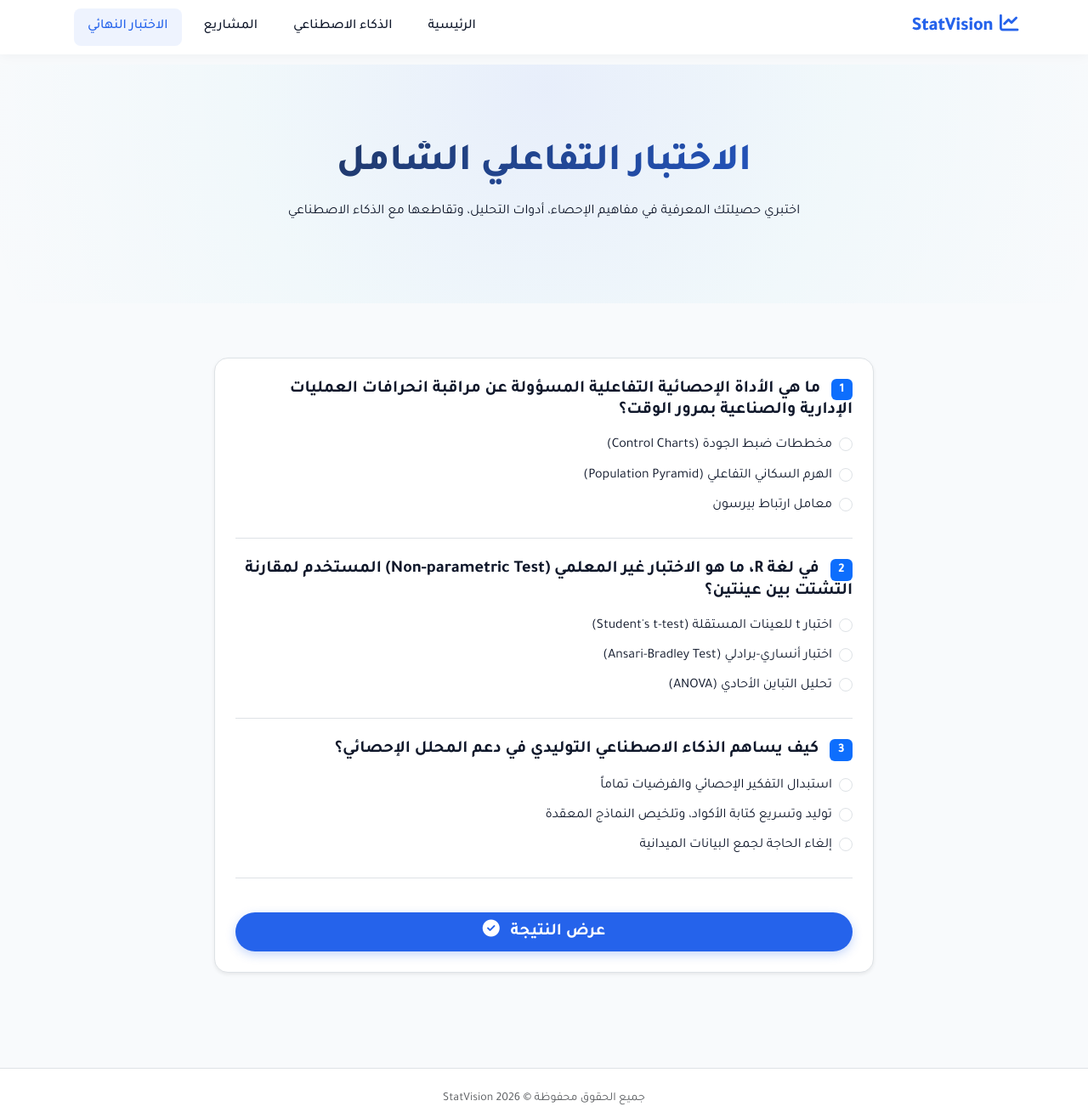
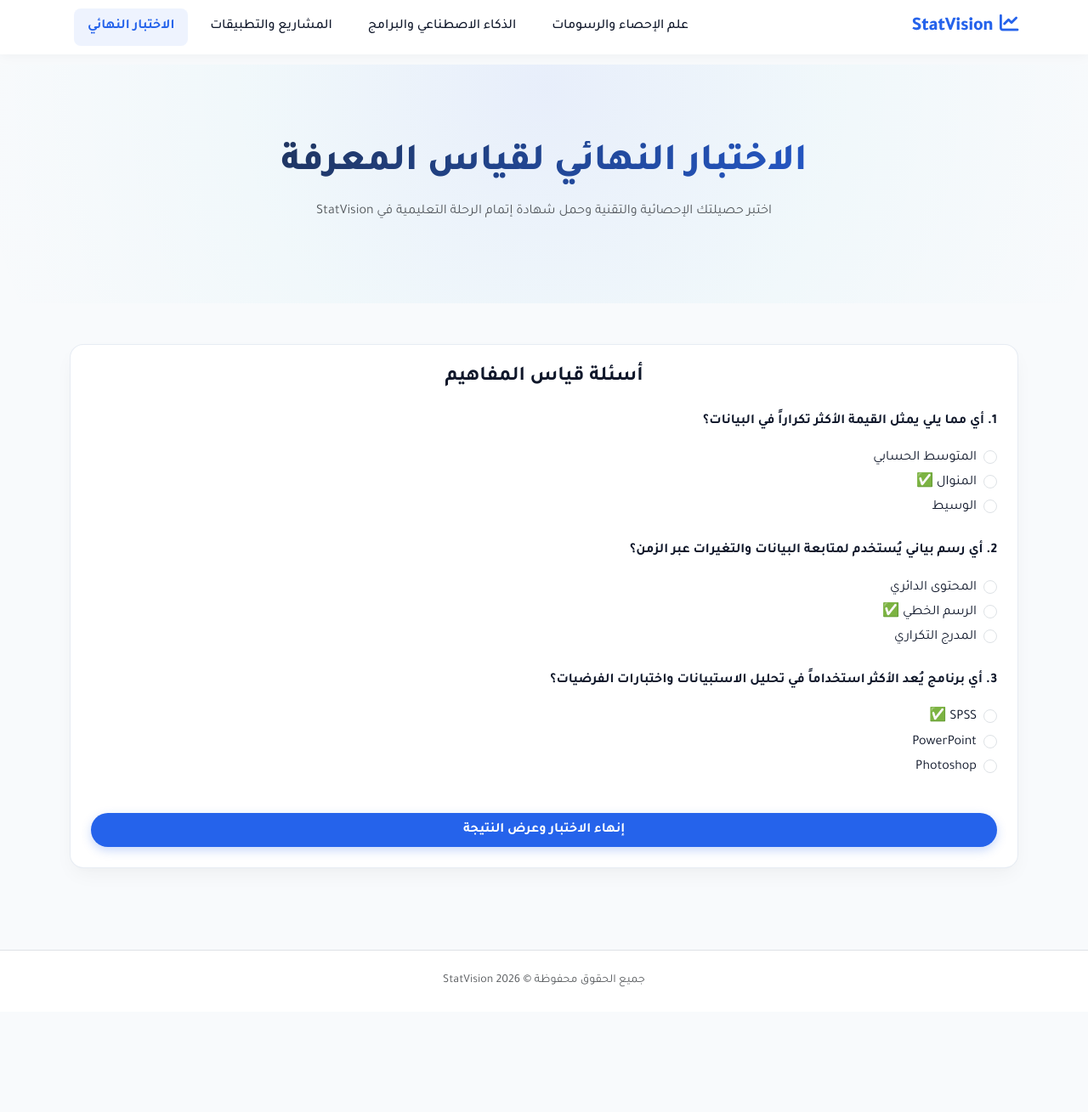
Before and after one commit to fayzta307-cell/StatVision, a plain HTML site: page quiz.html in a window 1280 px wide. Shown: the whole page at 85% size. After the commit the page ends 1191 px from the top, so only its background shows below. Drawn offline with nearby package versions, Linux system fonts and the light colour scheme.

Commit message:
Update quiz.html

```diff
--- a/quiz.html
+++ b/quiz.html
@@ -3,21 +3,17 @@
 <head>
   <meta charset="UTF-8">
   <meta name="viewport" content="width=device-width, initial-scale=1.0">
-  <title>StatVision | الاختبار التفاعلي</title>
+  <title>StatVision | الاختبار النهائي</title>
 
-  <!-- Bootstrap 5 RTL CSS -->
   <link rel="stylesheet" href="https://cdn.jsdelivr.net/npm/bootstrap@5.3.0/dist/css/bootstrap.rtl.min.css">
-  <!-- FontAwesome Icons -->
   <link rel="stylesheet" href="https://cdnjs.cloudflare.com/ajax/libs/font-awesome/6.4.0/css/all.min.css">
-  <!-- ملف التنسيقات الخاص بك -->
   <link rel="stylesheet" href="css/style.css">
 </head>
 <body>
 
-  <!-- شريط تقدم التمرير -->
   <div id="progress-bar"></div>
 
-  <!-- القائمة العلوية Navbar -->
+  <!-- Navbar -->
   <nav class="navbar navbar-expand-lg fixed-top">
     <div class="container">
       <a class="navbar-brand" href="index.html"><i class="fa-solid fa-chart-line me-2"></i>StatVision</a>
@@ -26,132 +22,90 @@
       </button>
       <div class="collapse navbar-collapse" id="navbarNav">
         <ul class="navbar-nav ms-auto">
-          <li class="nav-item"><a class="nav-link" href="index.html">الرئيسية</a></li>
-          <li class="nav-item"><a class="nav-link" href="ai.html">الذكاء الاصطناعي</a></li>
-          <li class="nav-item"><a class="nav-link" href="projects.html">المشاريع</a></li>
-          <li class="nav-item"><a class="nav-link active" href="quiz.html">الاختبار النهائي</a></li>
+          <li class="nav-item"><a class="nav-link" href="index.html">علم الإحصاء والرسومات</a></li>
+          <li class="nav-item"><a class="nav-link" href="ai.html">الذكاء الاصطناعي والبرامج</a></li>
+          <li class="nav-item"><a class="nav-link" href="projects.html">المشاريع والتطبيقات</a></li>
+          <li class="nav-item"><a class="nav-link active text-primary fw-bold" href="quiz.html">الاختبار النهائي</a></li>
         </ul>
       </div>
     </div>
   </nav>
 
-  <!-- الهيرو -->
+  <!-- Hero Section -->
   <section class="hero-section text-center">
     <div class="container">
-      <h1 class="hero-title mb-3">الاختبار التفاعلي الشامل</h1>
-      <p class="hero-subtitle mb-4">اختبري حصيلتك المعرفية في مفاهيم الإحصاء، أدوات التحليل، وتقاطعها مع الذكاء الاصطناعي</p>
+      <h1 class="hero-title mb-3">الاختبار النهائي لقياس المعرفة</h1>
+      <p class="text-muted mb-4">اختبر حصيلتك الإحصائية والتقنية وحمل شهادة إتمام الرحلة التعليمية في StatVision</p>
     </div>
   </section>
 
-  <!-- قسم الاختبار -->
+  <!-- Quiz Box -->
   <section class="py-5">
-    <div class="container py-3" style="max-width: 800px;">
+    <div class="container max-w-800">
+      <div class="custom-card p-4" id="quiz-box">
+        <h4 class="fw-bold mb-4 text-center">أسئلة قياس المفاهيم</h4>
 
-      <div class="quiz-container shadow-sm p-4 bg-white rounded-4 border">
-        <form id="quizForm">
+        <!-- Q1 -->
+        <div class="mb-4">
+          <p class="fw-bold">1. أي مما يلي يمثل القيمة الأكثر تكراراً في البيانات؟</p>
+          <div class="form-check"><input class="form-check-input" type="radio" name="q1" value="0"><label class="form-check-label">المتوسط الحسابي</label></div>
+          <div class="form-check"><input class="form-check-input" type="radio" name="q1" value="1"><label class="form-check-label">المنوال ✅</label></div>
+          <div class="form-check"><input class="form-check-input" type="radio" name="q1" value="0"><label class="form-check-label">الوسيط</label></div>
+        </div>
 
-          <!-- السؤال الأول -->
-          <div class="mb-4 pb-3 border-bottom">
-            <h5 class="fw-bold mb-3"><span class="badge bg-primary me-2">1</span> ما هي الأداة الإحصائية التفاعلية المسؤولة عن مراقبة انحرافات العمليات الإدارية والصناعية بمرور الوقت؟</h5>
-            <div class="form-check my-2">
-              <input class="form-check-input" type="radio" name="q1" id="q1a" value="a">
-              <label class="form-check-label" for="q1a">مخططات ضبط الجودة (Control Charts)</label>
-            </div>
-            <div class="form-check my-2">
-              <input class="form-check-input" type="radio" name="q1" id="q1b" value="b">
-              <label class="form-check-label" for="q1b">الهرم السكاني التفاعلي (Population Pyramid)</label>
-            </div>
-            <div class="form-check my-2">
-              <input class="form-check-input" type="radio" name="q1" id="q1c" value="c">
-              <label class="form-check-label" for="q1c">معامل ارتباط بيرسون</label>
-            </div>
-          </div>
+        <!-- Q2 -->
+        <div class="mb-4">
+          <p class="fw-bold">2. أي رسم بياني يُستخدم لمتابعة البيانات والتغيرات عبر الزمن؟</p>
+          <div class="form-check"><input class="form-check-input" type="radio" name="q2" value="0"><label class="form-check-label">المحتوى الدائري</label></div>
+          <div class="form-check"><input class="form-check-input" type="radio" name="q2" value="1"><label class="form-check-label">الرسم الخطي ✅</label></div>
+          <div class="form-check"><input class="form-check-input" type="radio" name="q2" value="0"><label class="form-check-label">المدرج التكراري</label></div>
+        </div>
 
-          <!-- السؤال الثاني -->
-          <div class="mb-4 pb-3 border-bottom">
-            <h5 class="fw-bold mb-3"><span class="badge bg-primary me-2">2</span> في لغة R، ما هو الاختبار غير المعلمي (Non-parametric Test) المستخدم لمقارنة التشتت بين عينتين؟</h5>
-            <div class="form-check my-2">
-              <input class="form-check-input" type="radio" name="q2" id="q2a" value="a">
-              <label class="form-check-label" for="q2a">اختبار t للعينات المستقلة (Student's t-test)</label>
-            </div>
-            <div class="form-check my-2">
-              <input class="form-check-input" type="radio" name="q2" id="q2b" value="b">
-              <label class="form-check-label" for="q2b">اختبار أنساري-برادلي (Ansari-Bradley Test)</label>
-            </div>
-            <div class="form-check my-2">
-              <input class="form-check-input" type="radio" name="q2" id="q2c" value="c">
-              <label class="form-check-label" for="q2c">تحليل التباين الأحادي (ANOVA)</label>
-            </div>
-          </div>
+        <!-- Q3 -->
+        <div class="mb-4">
+          <p class="fw-bold">3. أي برنامج يُعد الأكثر استخداماً في تحليل الاستبيانات واختبارات الفرضيات؟</p>
+          <div class="form-check"><input class="form-check-input" type="radio" name="q3" value="1"><label class="form-check-label">SPSS ✅</label></div>
+          <div class="form-check"><input class="form-check-input" type="radio" name="q3" value="0"><label class="form-check-label">PowerPoint</label></div>
+          <div class="form-check"><input class="form-check-input" type="radio" name="q3" value="0"><label class="form-check-label">Photoshop</label></div>
+        </div>
 
-          <!-- السؤال الثالث -->
-          <div class="mb-4 pb-3 border-bottom">
-            <h5 class="fw-bold mb-3"><span class="badge bg-primary me-2">3</span> كيف يساهم الذكاء الاصطناعي التوليدي في دعم المحلل الإحصائي؟</h5>
-            <div class="form-check my-2">
-              <input class="form-check-input" type="radio" name="q3" id="q3a" value="a">
-              <label class="form-check-label" for="q3a">استبدال التفكير الإحصائي والفرضيات تماماً</label>
-            </div>
-            <div class="form-check my-2">
-              <input class="form-check-input" type="radio" name="q3" id="q3b" value="b">
-              <label class="form-check-label" for="q3b">توليد وتسريع كتابة الأكواد، وتلخيص النماذج المعقدة</label>
-            </div>
-            <div class="form-check my-2">
-              <input class="form-check-input" type="radio" name="q3" id="q3c" value="c">
-              <label class="form-check-label" for="q3c">إلغاء الحاجة لجمع البيانات الميدانية</label>
-            </div>
-          </div>
-
-          <button type="button" onclick="calculateScore()" class="btn btn-primary btn-lg rounded-pill w-100 mt-3">عرض النتيجة <i class="fa-solid fa-check-circle ms-2"></i></button>
-        </form>
-
-        <!-- النتيجة -->
-        <div id="resultBox" class="alert mt-4 text-center d-none" role="alert"></div>
+        <button class="btn btn-primary w-100 rounded-pill fw-bold py-2 mt-3" onclick="submitQuiz()">إنهاء الاختبار وعرض النتيجة</button>
       </div>
 
+      <!-- Result Card -->
+      <div class="custom-card p-4 text-center d-none mt-4" id="result-box">
+        <h3 class="fw-bold text-success mb-2">🎉 تهانينا! أكملت الاختبار بنجاح</h3>
+        <p class="fs-4 fw-bold text-dark" id="score-text">درجتك: 3 / 3</p>
+
+        <hr class="my-4">
+
+        <h5 class="fw-bold mb-3">ماذا تعلمت من منصة StatVision؟</h5>
+        <div class="row g-2 text-start small mb-4">
+          <div class="col-md-6">✔ فهم مفاهيم الإحصاء الوصفي والاستدلالي.</div>
+          <div class="col-md-6">✔ اختيار الرسم البياني المناسب للبيانات.</div>
+          <div class="col-md-6">✔ استخدام AI في تسريع التحليل البرمجي.</div>
+          <div class="col-md-6">✔ الربط بين البرامج الإحصائية والمشاريع الواقعية.</div>
+        </div>
+
+        <button class="btn btn-outline-primary rounded-pill px-4" onclick="window.print()"><i class="fa-solid fa-download me-2"></i>تحميل شهادة إتمام رمزية</button>
+      </div>
     </div>
   </section>
 
-  <!-- الفوتر -->
+  <script>
+    function submitQuiz() {
+      document.getElementById('quiz-box').classList.add('d-none');
+      document.getElementById('result-box').classList.remove('d-none');
+    }
+  </script>
+
+  <!-- Footer -->
   <footer class="bg-white border-top py-4 text-center mt-5">
     <div class="container">
       <p class="text-muted small mb-0">جميع الحقوق محفوظة © StatVision 2026</p>
     </div>
   </footer>
 
-  <!-- Scripts -->
   <script src="https://cdn.jsdelivr.net/npm/bootstrap@5.3.0/dist/js/bootstrap.bundle.min.js"></script>
-  <script>
-    function calculateScore() {
-      let score = 0;
-      const total = 3;
-
-      const q1 = document.querySelector('input[name="q1"]:checked');
-      const q2 = document.querySelector('input[name="q2"]:checked');
-      const q3 = document.querySelector('input[name="q3"]:checked');
-
-      if (!q1 || !q2 || !q3) {
-        alert("يرجى الإجابة على جميع الأسئلة قبل عرض النتيجة!");
-        return;
-      }
-
-      if (q1.value === 'a') score++;
-      if (q2.value === 'b') score++;
-      if (q3.value === 'b') score++;
-
-      const resultBox = document.getElementById('resultBox');
-      resultBox.classList.remove('d-none', 'alert-success', 'alert-warning', 'alert-danger');
-
-      if (score === total) {
-        resultBox.classList.add('alert-success');
-        resultBox.innerHTML = `<h4>ممتاز جداً! 🎉</h4><p class="mb-0">حصلتِ على <strong>${score} من ${total}</strong>. إجاباتك كاملة وصحيحة 100%!</p>`;
-      } else if (score >= 1) {
-        resultBox.classList.add('alert-warning');
-        resultBox.innerHTML = `<h4>نتيجة جيدة! 👍</h4><p class="mb-0">حصلتِ على <strong>${score} من ${total}</strong>. يمكنك مراجعة محاور المنصة لرفع درجتك.</p>`;
-      } else {
-        resultBox.classList.add('alert-danger');
-        resultBox.innerHTML = `<h4>حاولي مرة أخرى 📚</h4><p class="mb-0">حصلتِ على <strong>${score} من ${total}</strong>. ننصحك بقراءة الدروس في الصفحة الرئيسية وشرح الذكاء الاصطناعي.</p>`;
-      }
-    }
-  </script>
 </body>
 </html>
```
